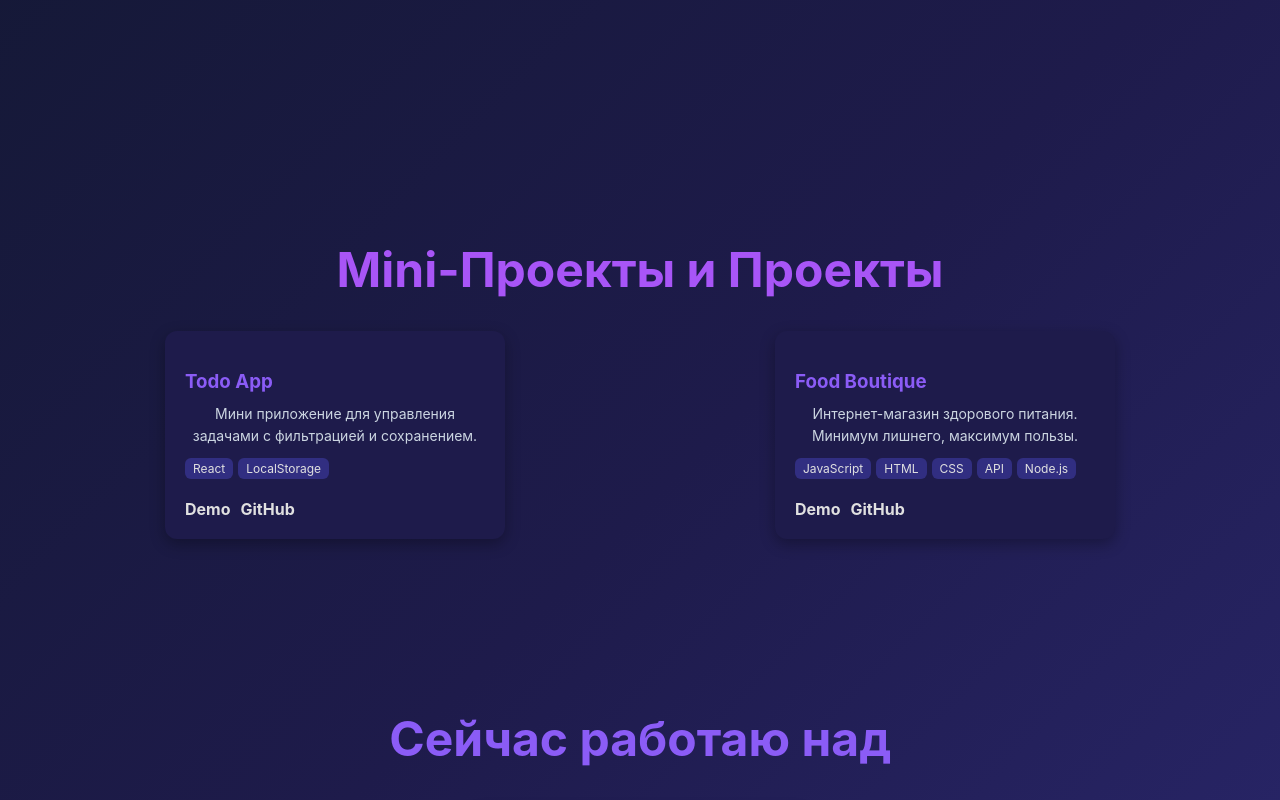
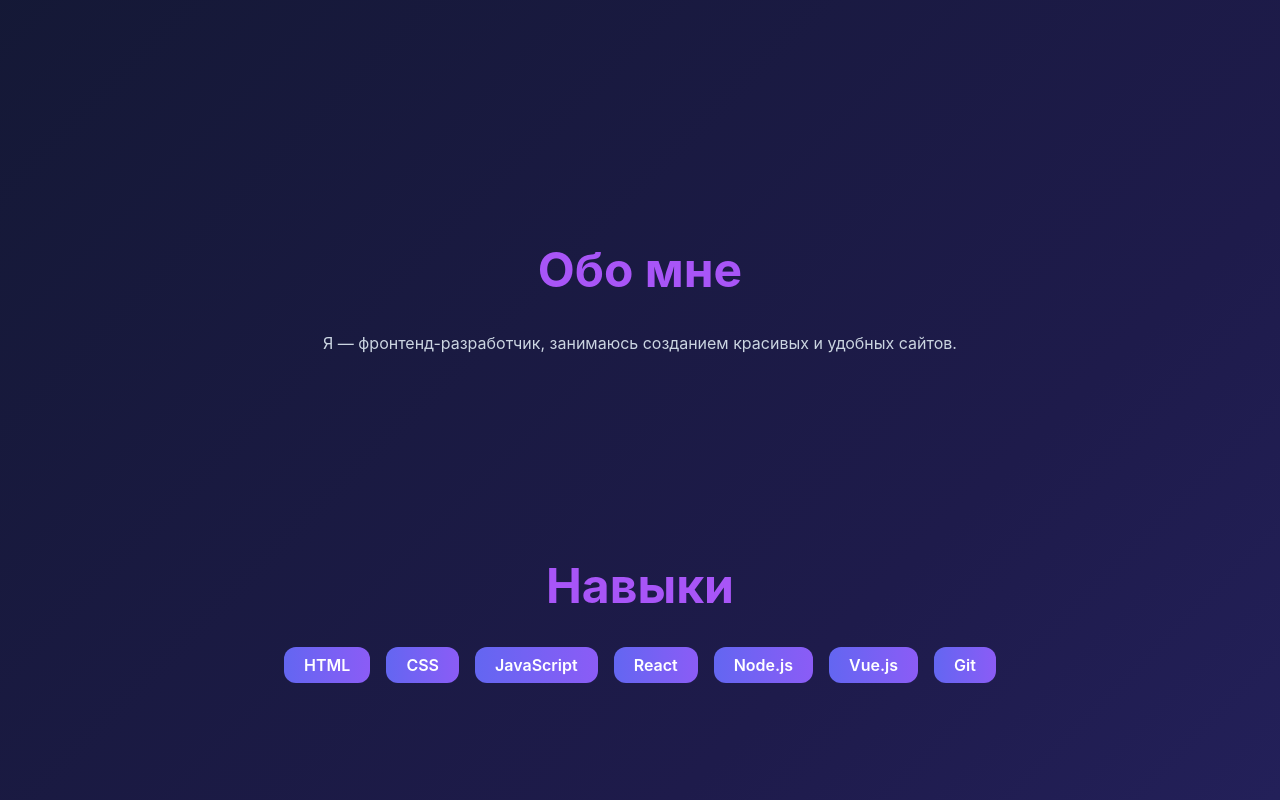
Before and after one commit to Mark4353/portfoli0, a React (Create React App) app: page / in a window 1280 px wide. Shown: the part 840-1640 px from the top of the page. Built offline with nearby package versions, Linux system fonts and the light colour scheme.

Commit message:
fix 1page

```diff
--- a/src/App.jsx
+++ b/src/App.jsx
@@ -4,12 +4,16 @@ import Projects from "./components/Projects";
 import CurrentProjects from "./components/CurrentProjects";
 import Contact from "./components/Contact";
 import Footer from "./components/Footer";
+import About from "./components/About";
+import Skills from "./components/Skills";
 // import Video from "./components/pages/Video"; // пока убираем роутинг
 
 function App() {
   return (
     <>
       <Hero />
+      <About />
+      <Skills />
       <Projects />
       <CurrentProjects />
       <Contact />
```
